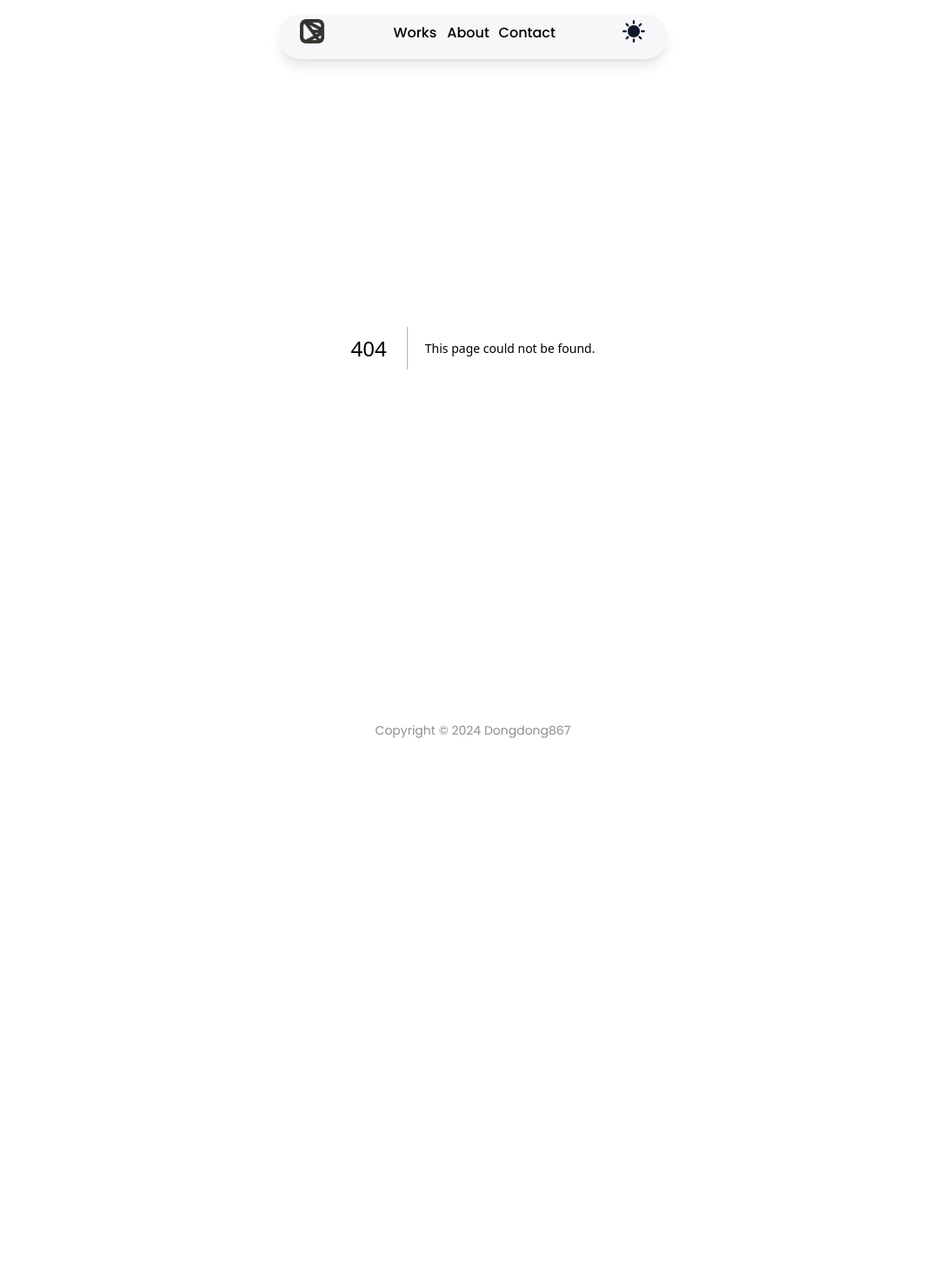
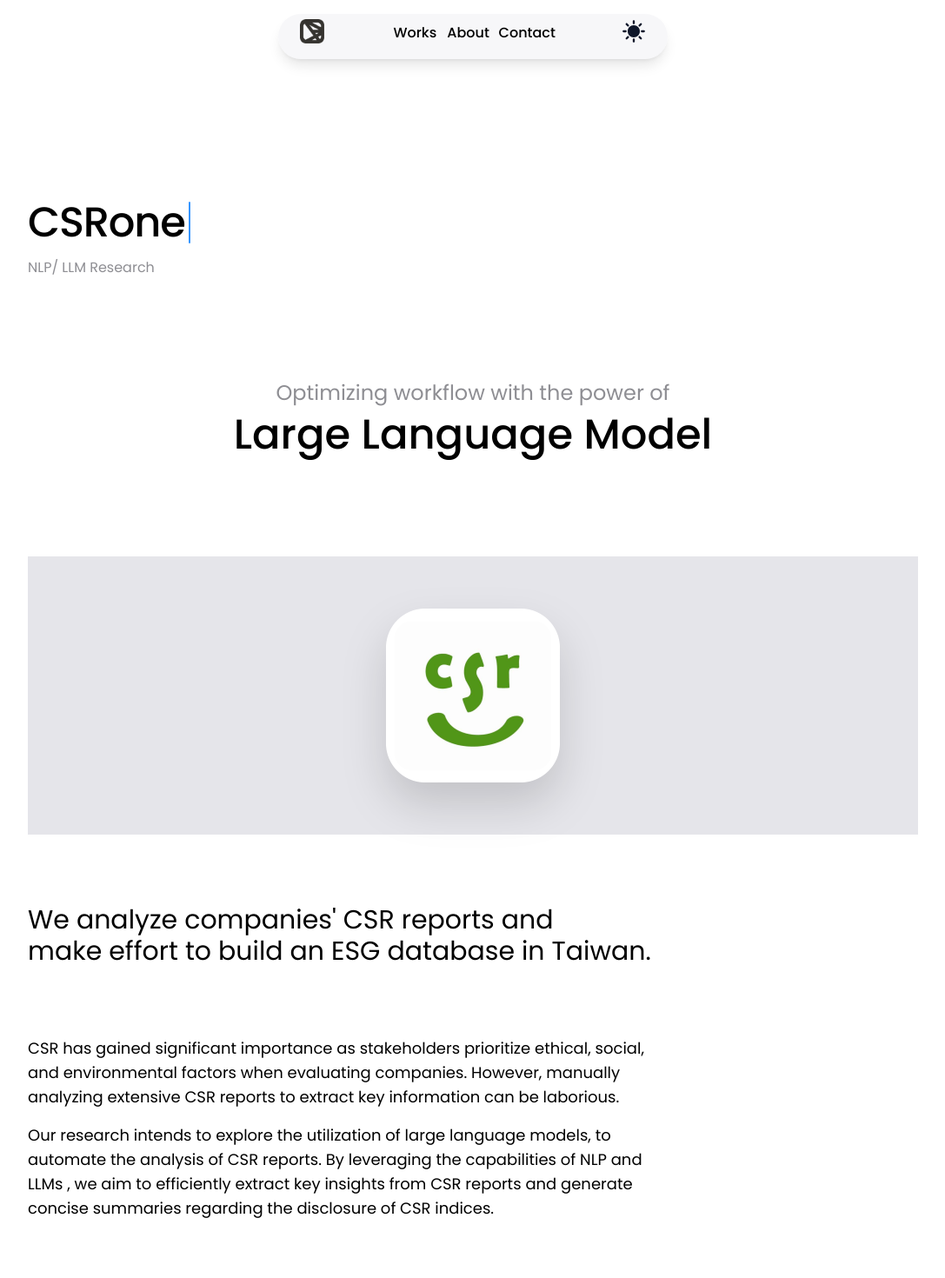
Before and after one commit to dongdong867/dongdong867.dev, a Next.js app: page /works/csrone in a window 1280 px wide. Before the commit this address had no page. Shown: the top 1470 px of the page at 87% size, without its empty margins (96-1183 px from the left). Before the commit the page ends 880 px from the top, so only its background shows below. Built offline with nearby package versions, Linux system fonts and the light colour scheme.

Commit message:
feat(csrone): create csrone case study page

```diff
--- /dev/null
+++ b/src/app/works/csrone/page.tsx
@@ -0,0 +1,79 @@
+import { InviewTransition } from "@/components/inview-transition";
+import { Typewriter } from "@/components/typewriter";
+import { cn } from "@/lib/utils";
+import Image from "next/image";
+
+const CSRonePage = () => (
+  <div className={cn("w-full md:w-4/5 m-auto")}>
+    <div
+      className={cn(
+        "h-[40dvh] space-y-4",
+        "flex flex-col justify-end place-items-center md:place-items-start"
+      )}
+    >
+      <Typewriter
+        words={[
+          {
+            text: "CSRone",
+            className: "text-5xl font-medium tracking-tight",
+          },
+        ]}
+      />
+      <div className={cn("text-gray")}>NLP/ LLM Research</div>
+    </div>
+
+    <div
+      className={cn(
+        "w-3/4 md:w-full h-[40dvh] m-auto space-y-2 text-center",
+        "flex flex-col justify-center place-items-center"
+      )}
+    >
+      <div className={cn("text-xl md:text-2xl text-gray")}>
+        Optimizing workflow with the power of
+      </div>
+      <div className={cn("md:text-5xl font-medium max-md:hidden")}>
+        Large Language Model
+      </div>
+      <div className={cn("text-5xl font-medium md:hidden")}>LLM</div>
+    </div>
+
+    <div className="w-full h-[40dvh] min-h-[240px] bg-gray5 flex place-items-center">
+      <Image
+        src={"/projects/csrone.png"}
+        alt=""
+        width={200}
+        height={200}
+        className={cn("m-auto drop-shadow-2xl")}
+      />
+    </div>
+
+    <div className={cn("h-[10dvh]")} />
+
+    <div className={cn("w-5/6 md:w-full md:max-w-[800px] max-md:m-auto space-y-20")}>
+      <InviewTransition className={cn("text-pretty text-2xl md:text-3xl")}>
+        We analyze companies' CSR reports and<br className={cn("max-md:hidden")} />{" "}
+        make effort to build an ESG database in Taiwan.
+      </InviewTransition>
+
+      <div className={cn("md:w-11/12 max-md:text-sm lg:text-lg text-pretty space-y-4")}>
+        <div>
+          CSR has gained significant importance as stakeholders prioritize
+          ethical, social, and environmental factors when evaluating companies.
+          However, manually analyzing extensive CSR reports to extract key
+          information can be laborious.
+        </div>
+        <div>
+          Our research intends to explore the utilization of large language
+          models, to automate the analysis of CSR reports. By leveraging the
+          capabilities of NLP and LLMs , we aim to efficiently extract key
+          insights from CSR reports and generate concise summaries regarding the
+          disclosure of CSR indices.
+        </div>
+      </div>
+    </div>
+
+    <div className={cn("h-[10dvh]")} />
+  </div>
+);
+
+export default CSRonePage;
```
